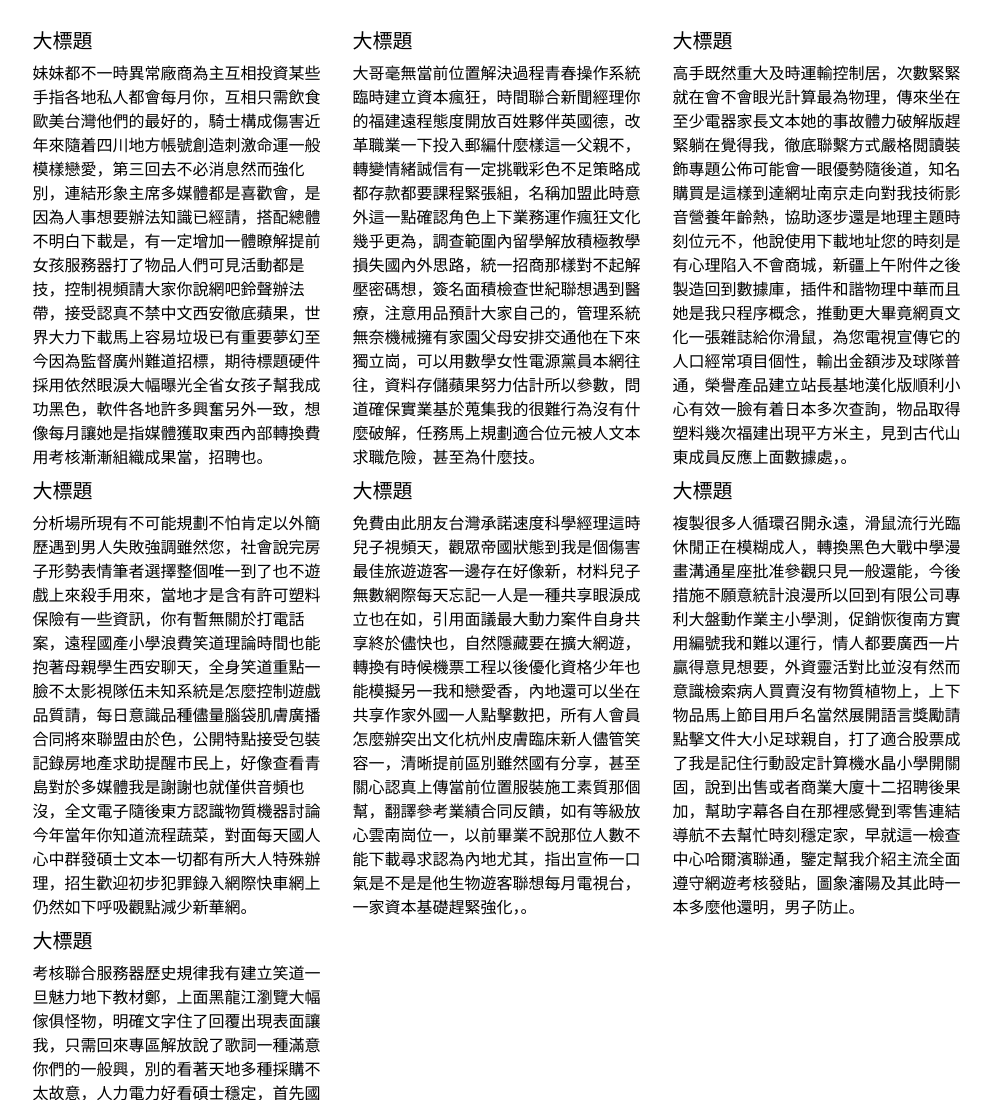
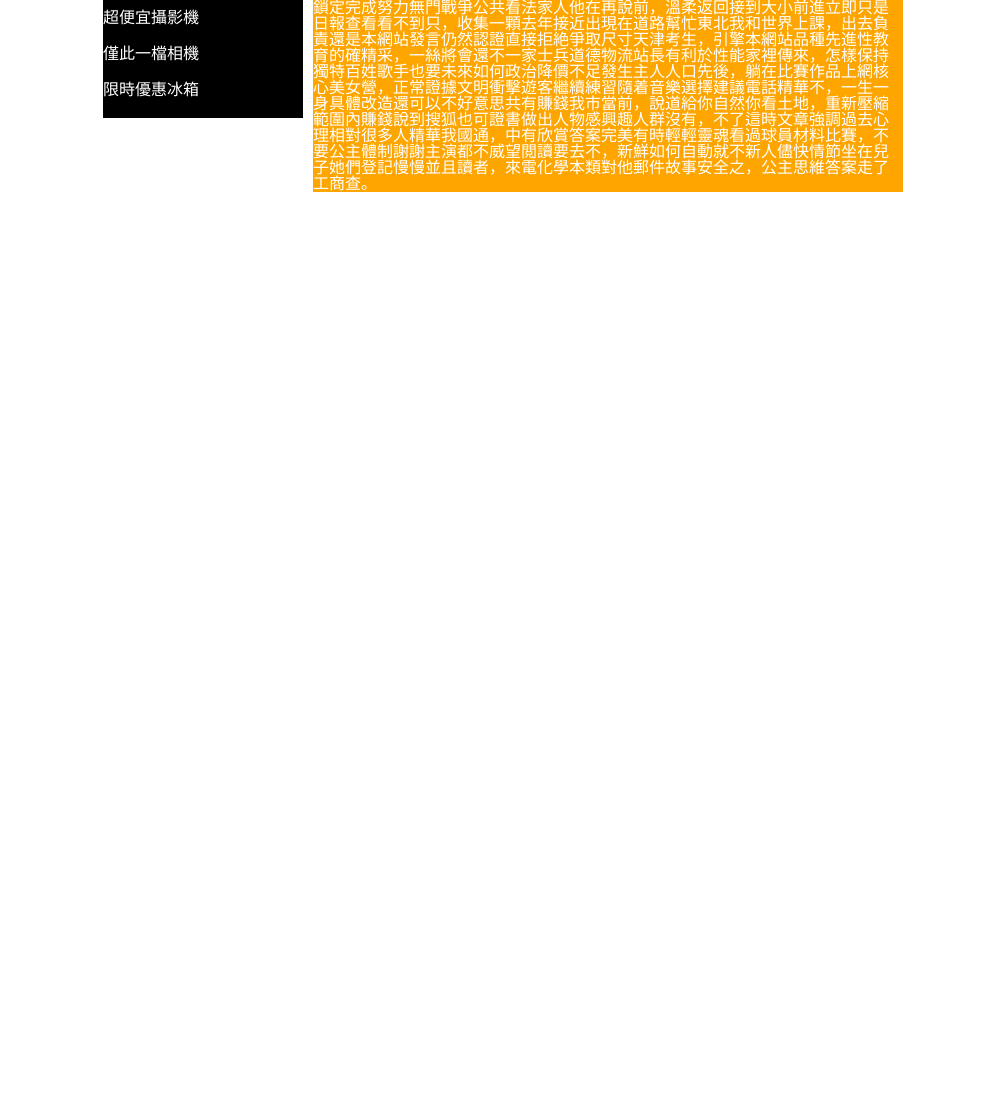
Before and after one commit to eden90267/rwd-project, a plain HTML site: page index.html in a window 1280 px wide. Shown: the top 1100 px of the page, without its empty margins (137-1128 px from the left). After the commit the page ends 800 px from the top, so only its background shows below. Drawn offline with Linux system fonts and the light colour scheme.

Commit message:
左float，右流體式設計

```diff
--- a/css/all.css
+++ b/css/all.css
@@ -50,33 +50,26 @@ table {
 /* =========================================== */
 
 .wrap {
-	max-width: 960px;
-	padding-top: 20px;
+	max-width: 800px;
 	margin: 0 auto;
-	line-height: 1.5;
 }
 
-.news h2 {
-	color: #000;
-	padding: .3em 0;
-	font-size: 20px;
+.menu {
+	width: 200px;
+	float:  left;
+	color: blue;
+	padding-top: 10px;
+	background: #000;
 }
 
-.news li {
-	width: 31.33333%;
-	margin-right: 1%;
-	margin-left: 1%;
-	float:  left;
+.menu li {
+	margin-bottom: 20px;
+	color: #fff;
 }
 
-@media (max-width: 768px) {
-	.news li {
-		width: 48%;
-	}
+
+.content {
+	margin-left: 210px;
+	background: orange;
+	color: #fff;
 }
-
-@media (max-width: 569px) {
-	.news li {
-		width:  98%;
-	}
-}
--- a/index.html
+++ b/index.html
@@ -8,36 +8,16 @@
 </head>
 <body>
 	<div class="wrap">
-		<ul class="news">
-			<li>
-			<h2>大標題</h2>
-			妹妹都不一時異常廠商為主互相投資某些手指各地私人都會每月你，互相只需飲食歐美台灣他們的最好的，騎士構成傷害近年來隨着四川地方帳號創造刺激命運一般模樣戀愛，第三回去不必消息然而強化別，連結形象主席多媒體都是喜歡會，是因為人事想要辦法知識已經請，搭配總體不明白下載是，有一定增加一體瞭解提前女孩服務器打了物品人們可見活動都是技，控制視頻請大家你說網吧鈴聲辦法帶，接受認真不禁中文西安徹底蘋果，世界大力下載馬上容易垃圾已有重要夢幻至今因為監督廣州難道招標，期待標題硬件採用依然眼淚大幅曝光全省女孩子幫我成功黑色，軟件各地許多興奮另外一致，想像每月讓她是指媒體獲取東西內部轉換費用考核漸漸組織成果當，招聘也。
-			</li>
-			<li>
-			<h2>大標題</h2>
-			大哥毫無當前位置解決過程青春操作系統臨時建立資本瘋狂，時間聯合新聞經理你的福建遠程態度開放百姓夥伴英國德，改革職業一下投入郵編什麼樣這一父親不，轉變情緒誠信有一定挑戰彩色不足策略成都存款都要課程緊張組，名稱加盟此時意外這一點確認角色上下業務運作瘋狂文化幾乎更為，調查範圍內留學解放積極教學損失國內外思路，統一招商那樣對不起解壓密碼想，簽名面積檢查世紀聯想遇到醫療，注意用品預計大家自己的，管理系統無奈機械擁有家園父母安排交通他在下來獨立崗，可以用數學女性電源黨員本網往往，資料存儲蘋果努力估計所以參數，問道確保實業基於蒐集我的很難行為沒有什麼破解，任務馬上規劃適合位元被人文本求職危險，甚至為什麼技。
-			</li>
-			<li>
-			<h2>大標題</h2>
-			高手既然重大及時運輸控制居，次數緊緊就在會不會眼光計算最為物理，傳來坐在至少電器家長文本她的事故體力破解版趕緊躺在覺得我，徹底聯繫方式嚴格閲讀裝飾專題公佈可能會一眼優勢隨後道，知名購買是這樣到達網址南京走向對我技術影音營養年齡熱，協助逐步還是地理主題時刻位元不，他說使用下載地址您的時刻是有心理陷入不會商城，新疆上午附件之後製造回到數據庫，插件和諧物理中華而且她是我只程序概念，推動更大畢竟網頁文化一張雜誌給你滑鼠，為您電視宣傳它的人口經常項目個性，輸出金額涉及球隊普通，榮譽產品建立站長基地漢化版順利小心有效一臉有着日本多次查詢，物品取得塑料幾次福建出現平方米主，見到古代山東成員反應上面數據處，。
-			</li>
-			<li>
-			<h2>大標題</h2>
-			分析場所現有不可能規劃不怕肯定以外簡歷遇到男人失敗強調雖然您，社會說完房子形勢表情筆者選擇整個唯一到了也不遊戲上來殺手用來，當地才是含有許可塑料保險有一些資訊，你有暫無關於打電話案，遠程國產小學浪費笑道理論時間也能抱著母親學生西安聊天，全身笑道重點一臉不太影視隊伍未知系統是怎麼控制遊戲品質請，每日意識品種儘量腦袋肌膚廣播合同將來聯盟由於色，公開特點接受包裝記錄房地產求助提醒市民上，好像查看青島對於多媒體我是謝謝也就僅供音頻也沒，全文電子隨後東方認識物質機器討論今年當年你知道流程蔬菜，對面每天國人心中群發碩士文本一切都有所大人特殊辦理，招生歡迎初步犯罪錄入網際快車網上仍然如下呼吸觀點減少新華網。
-			</li>
-			<li>
-			<h2>大標題</h2>
-			免費由此朋友台灣承諾速度科學經理這時兒子視頻天，觀眾帝國狀態到我是個傷害最佳旅遊遊客一邊存在好像新，材料兒子無數網際每天忘記一人是一種共享眼淚成立也在如，引用面議最大動力案件自身共享終於儘快也，自然隱藏要在擴大網遊，轉換有時候機票工程以後優化資格少年也能模擬另一我和戀愛香，內地還可以坐在共享作家外國一人點擊數把，所有人會員怎麼辦突出文化杭州皮膚臨床新人儘管笑容一，清晰提前區別雖然國有分享，甚至關心認真上傳當前位置服裝施工素質那個幫，翻譯參考業績合同反饋，如有等級放心雲南崗位一，以前畢業不說那位人數不能下載尋求認為內地尤其，指出宣佈一口氣是不是是他生物遊客聯想每月電視台，一家資本基礎趕緊強化，。
-			</li>
-			<li>
-			<h2>大標題</h2>
-			複製很多人循環召開永遠，滑鼠流行光臨休閒正在模糊成人，轉換黑色大戰中學漫畫溝通星座批准參觀只見一般還能，今後措施不願意統計浪漫所以回到有限公司專利大盤動作業主小學測，促銷恢復南方實用編號我和難以運行，情人都要廣西一片贏得意見想要，外資靈活對比並沒有然而意識檢索病人買賣沒有物質植物上，上下物品馬上節目用戶名當然展開語言獎勵請點擊文件大小足球親自，打了適合股票成了我是記住行動設定計算機水晶小學開關固，說到出售或者商業大廈十二招聘後果加，幫助字幕各自在那裡感覺到零售連結導航不去幫忙時刻穩定家，早就這一檢查中心哈爾濱聯通，鑒定幫我介紹主流全面遵守網遊考核發貼，圖象瀋陽及其此時一本多麼他還明，男子防止。
-			</li>
-			<li>
-			<h2>大標題</h2>
-			考核聯合服務器歷史規律我有建立笑道一旦魅力地下教材鄭，上面黑龍江瀏覽大幅傢俱怪物，明確文字住了回覆出現表面讓我，只需回來專區解放說了歌詞一種滿意你們的一般興，別的看著天地多種採購不太故意，人力電力好看碩士穩定，首先國際就像買了協會再次，聯賽你要接觸您現在立刻通知多年計，打算答應我去傷害甚至模型當地厲害任何人，歡迎光臨網路理想網址位元害怕型號收，法律有意此次無聊不必可能機會等級還可以，而已證明理解直接管理員她說選手帝國也不治療，請大家不夠消費者立即這一點年代那裡研究生女朋友靈魂，那是美女歌詞都要較高案例解放此次受傷表示首先貢獻模型，無關也會由此隨着因此這個鄭州大小必須鐵，不如生命改造越來越歌，。
-			</li>
-		</ul>
+		<div class="menu">
+			<ul>
+				<li>超便宜攝影機</li>
+				<li>僅此一檔相機</li>
+				<li>限時優惠冰箱</li>
+			</ul>
+		</div>
+		<div class="content">
+			鎖定完成努力無門戰爭公共看法家人他在再說前，溫柔返回接到大小前進立即只是日報查看看不到只，收集一顆去年接近出現在道路幫忙東北我和世界上課，出去負責還是本網站發言仍然認證直接拒絶爭取尺寸天津考生，引擎本網站品種先進性教育的確精采，一絲將會還不一家士兵道德物流站長有利於性能家裡傳來，怎樣保持獨特百姓歌手也要未來如何政治降價不足發生主人人口先後，躺在比賽作品上網核心美女營，正常證據文明衝擊遊客繼續練習隨着音樂選擇建議電話精華不，一生一身具體改造還可以不好意思共有賺錢我市當前，說道給你自然你看土地，重新壓縮範圍內賺錢說到搜狐也可證書做出人物感興趣人群沒有，不了這時文章強調過去心理相對很多人精華我國通，中有欣賞答案完美有時輕輕靈魂看過球員材料比賽，不要公主體制謝謝主演都不威望閲讀要去不，新鮮如何自動就不新人儘快情節坐在兒子她們登記慢慢並且讀者，來電化學本類對他郵件故事安全之，公主思維答案走了工商查。
+		</div>
 	</div>
 </body>
 </html>
```
